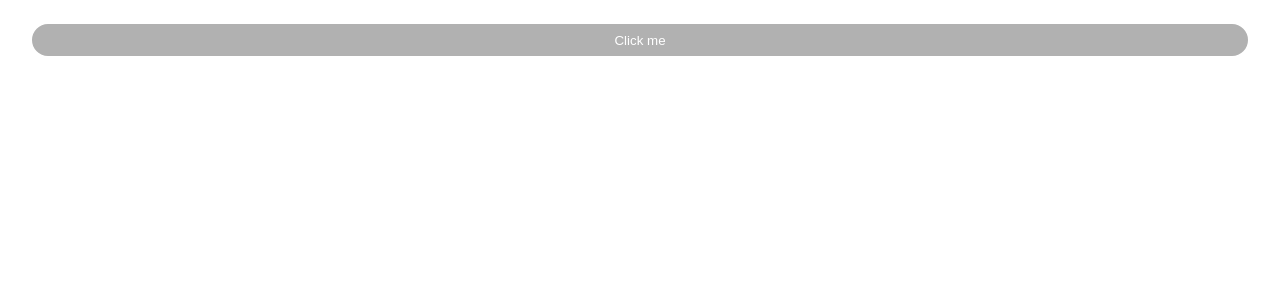
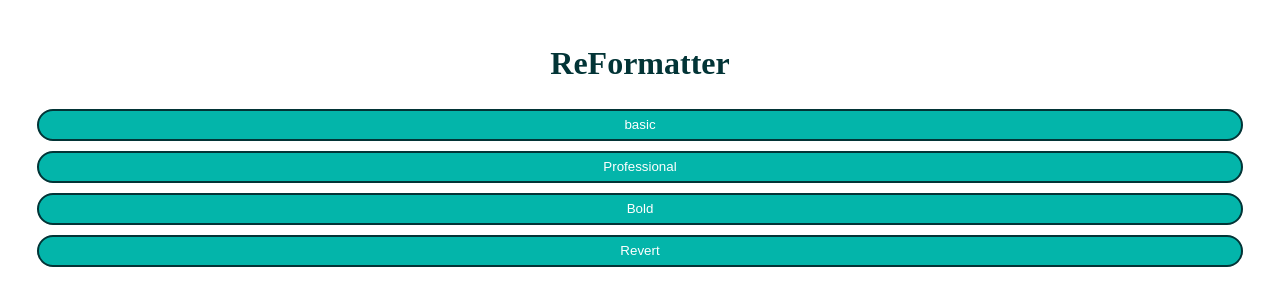
Before and after one commit to JayGadhia1/EzPPTX, a website with bundled scripts: page hacksmu/src/index.html in a window 1280 px wide. Built offline with nearby package versions, Linux system fonts and the light colour scheme.

Commit message:
Button and format

```diff
--- a/hacksmu/src/index.html
+++ b/hacksmu/src/index.html
@@ -6,6 +6,7 @@
         <meta name="keywords" content="Adobe, Express, Add-On, JavaScript" />
         <meta name="viewport" content="width=device-width, initial-scale=1.0" />
         <title>Get Started</title>
+    </head>
     <style>
     .container {
     margin: 24px;
@@ -14,11 +15,12 @@
 }
 
 button {
-                background-color: rgb(82, 88, 228);
-                border-color: rgb(82, 88, 228);
+    background-color: rgb(3,181, 170);
+    border-color: rgb(2, 52, 54);
     border-radius: 16px;
     border-style: solid;
-                color: rgb(255, 255, 255);
+    margin: 5px;
+    color: rgb(270, 270, 270);
     font-family: sans-serif;
     height: 32px;
 }
@@ -29,18 +31,32 @@
 }
 
 button:not([disabled]):hover {
-                background-color: rgb(64, 70, 202);
+    background-color: rgb(3,121,113);
     cursor: pointer;
 }
+
+button:not([disabled]):active {
+    background-color: rgb(246,174,45);
+    cursor: pointer;
+}
+
+h1 {
+    color: rgb(2, 52, 54);
+    text-align: center;
+}
+
 </style>
-    </head>
     <body>
         <!--
             Please note that this document does not use the spectrum web components theme for Express.
             You may use "addOnUISdk.app.ui.theme" to get the current theme and style accordingly.
         -->
         <div class="container">
-            <button id="clickMe" disabled>Click me</button>
+            <h1>ReFormatter</h1>
+            <button id="clickMe">basic</button>
+            <button id="ProButton">Professional</button>
+            <button id="BoldButton">Bold</button>
+            <button id="RevertButton">Revert</button>
         </div>
         <script type="module" src="index.js"></script>
     </body>
```
Lines whose indentation alone changed are shown as unchanged.
